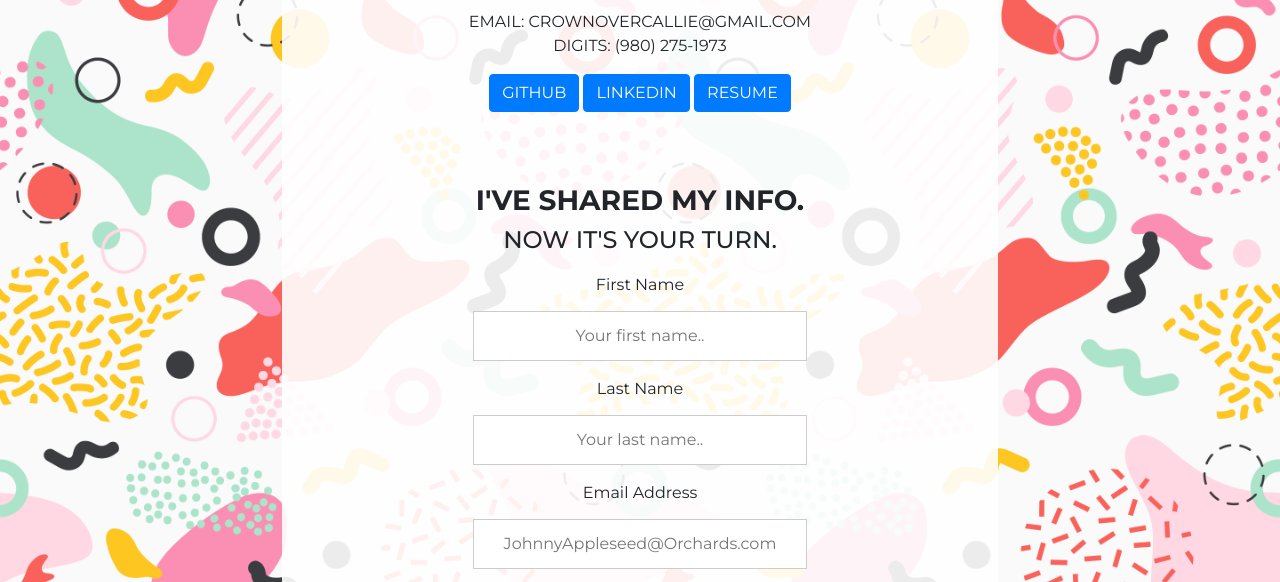
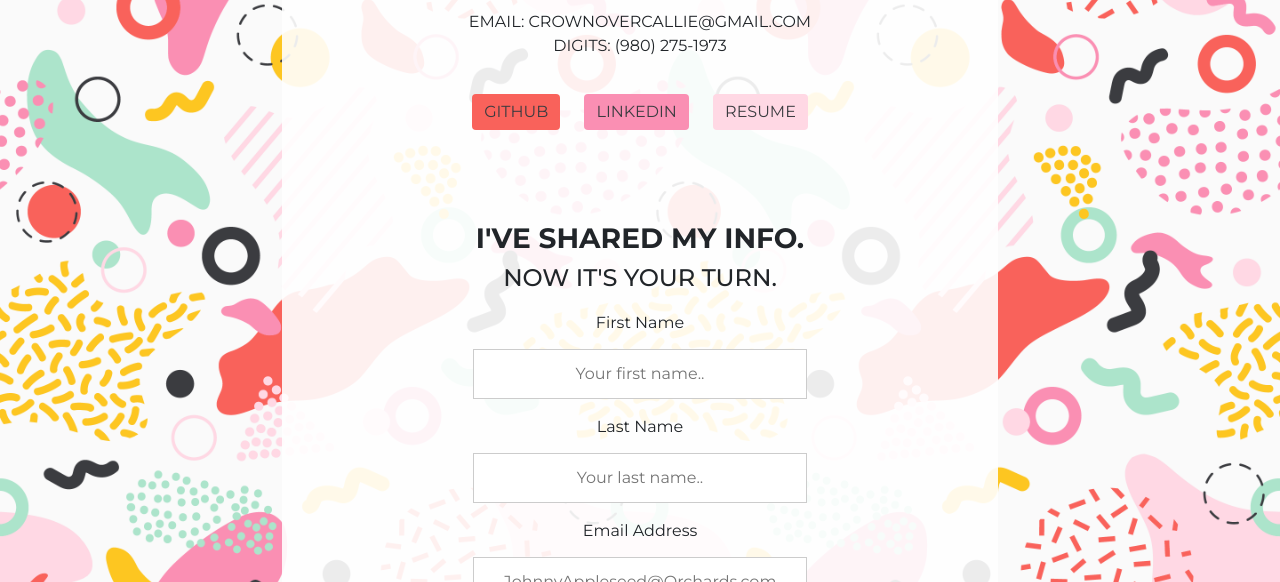
Before and after one commit to CallieCrownover/CallieCrownover.github.io, a plain HTML site: page contact.html in a window 1280 px wide. Shown: the part 196-778 px from the top of the page. Drawn offline with nearby package versions, Linux system fonts and the light colour scheme.

Commit message:
updated buttons again because i confused myself.

```diff
--- a/css/style3.css
+++ b/css/style3.css
@@ -99,21 +99,21 @@ color: #3B3C40;
     clear: both;
   }
 
-  .GITHUB {
+  .gitHub {
     color: #3B3C40;
     background-color: #F9625B;
     border: none;
   }
 
 
-  .LINKEDIN {
+  .linkedIn {
     color: #3B3C40;
     background-color: hsl(340, 91%, 77%);
     border: none;
     margin: 20px;
   }
 
-  .RESUME {
+  .resume {
     color: #3B3C40;
     background-color: #FFD8E4;
     border: none;
```
